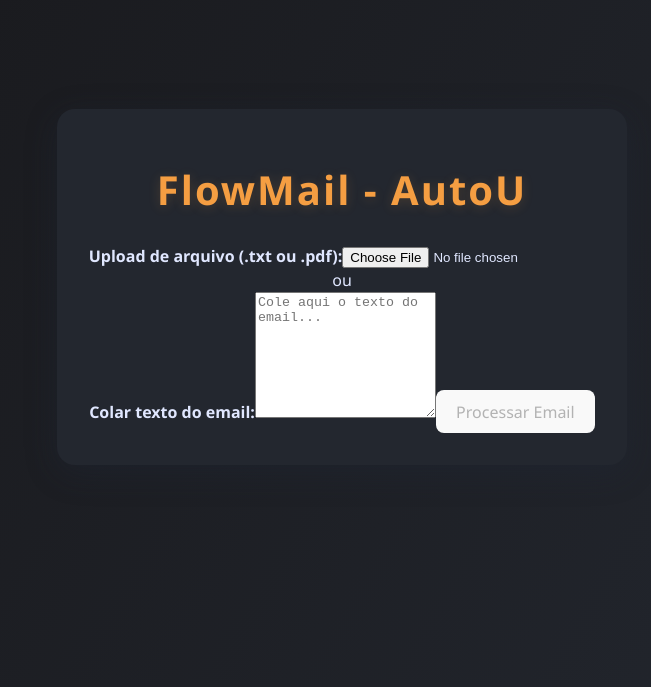
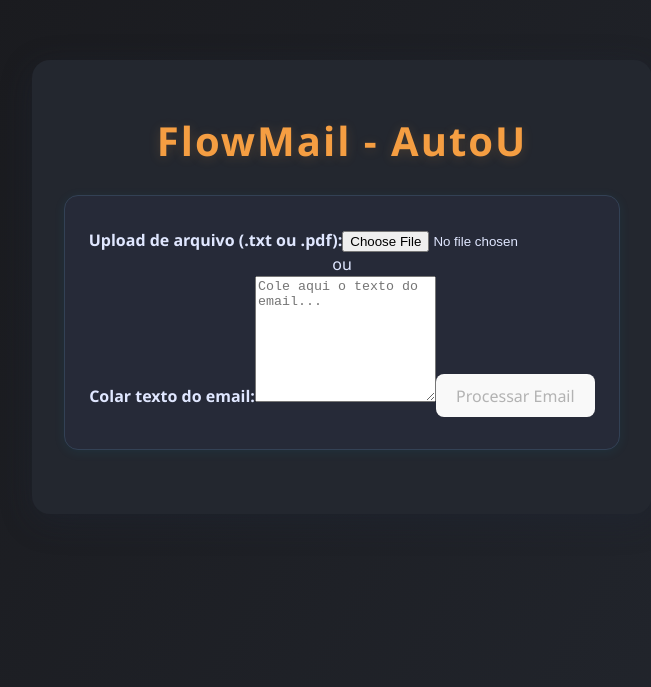
Before and after one commit to IvanFilh/email-classifier, a React (Vite) app: page / in a window 1280 px wide. Shown: the part 113-800 px from the top of the page, without its empty margins (298-949 px from the left). Built offline with nearby package versions, Linux system fonts and the light colour scheme.

Commit message:
style: form-section para configurações do formulário no App.css

```diff
--- a/src/App.css
+++ b/src/App.css
@@ -65,3 +65,13 @@ h1 {
     transform: scale(1);
   }
 }
+
+.form-section {
+  background: var(--surface-card);
+  padding: 2rem 1.5rem;
+  border-radius: 14px;
+  margin-bottom: 2rem;
+  box-shadow: 0 2px 12px rgba(6, 182, 212, 0.08);
+  border: 1.5px solid var(--border-dark);
+  animation: fadeIn 1.2s;
+}
```
